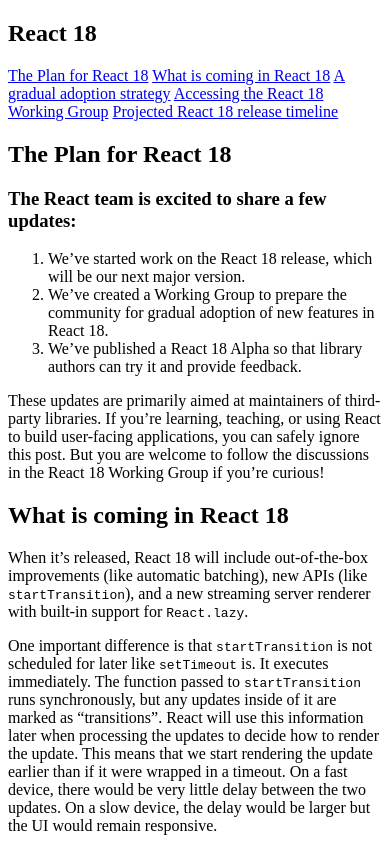
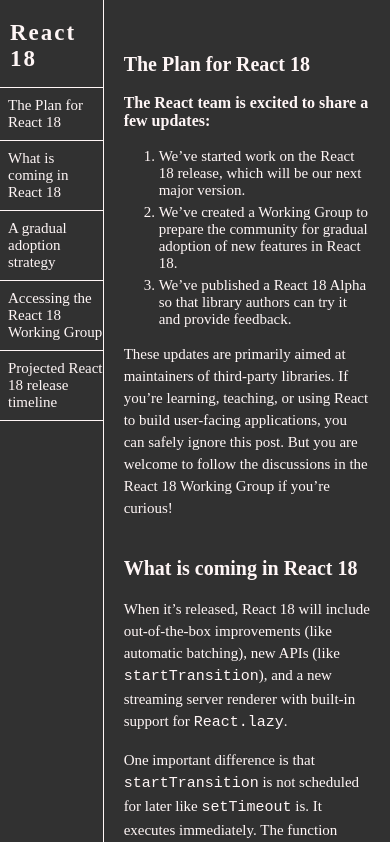
Before and after one commit to vinicius77/tech-doc-page, a plain HTML site: page index.html in a window 390 px wide. Shown: the top 842 px of the page. Drawn offline with Linux system fonts and the light colour scheme.

Commit message:
Some media queries, styles both nav menu and main content sections

```diff
--- a/index.html
+++ b/index.html
@@ -14,11 +14,14 @@
     <header>
       <h1>React 18</h1>
     </header>
+
+    <div id="links">
       <a class="nav-link" href="#The_Plan_for_React_18">The Plan for React 18</a>
       <a class="nav-link" href="#What_is_coming_in_React_18">What is coming in React 18</a>
-    <a class="nav-link" href="#A gradual_adoption_strategy">A gradual adoption strategy</a>
+      <a class="nav-link" href="#A_gradual_adoption_strategy">A gradual adoption strategy</a>
       <a class="nav-link" href="#Accessing_the_React_18_Working_Group">Accessing the React 18 Working Group</a>
       <a class="nav-link" href="#Projected_React_18_release_timeline">Projected React 18 release timeline</a>
+    </div>
   </nav>
 
   <main id="main-doc">
@@ -44,7 +47,7 @@
 
     </section>
 
-    <section id="What_is_coming_in_ React_18" class="main-section">
+    <section id="What_is_coming_in_React_18" class="main-section">
       <header>
         <h2>What is coming in React 18</h2>
       </header>
@@ -130,10 +133,11 @@
         <li>Release Candidate (RC): At least several weeks after Beta</li>
         <li>General Availability: At least several weeks after RC</li>
 
+
+      </ul>
       <p>More details about our projected release timeline are available in the Working Group. We’ll post updates on
         this blog
         when we’re closer to a public release.</p>
-      </ul>
     </section>
 
   </main>
--- a/style.css
+++ b/style.css
@@ -1,3 +1,80 @@
+* {
+  margin: 0;
+  padding: 0;
+  box-sizing: border-box;
+}
+
+:root {
+  --dark-schema: rgb(49, 49, 49);
+  --light-schema: rgb(255, 246, 246);
+}
+
+body {
+  display: flex;
+  color: var(--light-schema);
+  background-color: var(--dark-schema);
+}
+
+div#links {
+  display: flex;
+  flex-direction: column;
+}
+
+h2,
+h3 {
+  margin: 25px 0;
+}
+
+h1 {
+  padding: 20px 0px 15px 10px;
+  letter-spacing: 2px;
+  font-size: 28px;
+}
+
+ul,
+ol {
+  margin: 5px 0px 0px 35px;
+}
+
+li {
+  margin-bottom: 5px;
+}
+
+p {
+  margin-top: 15px;
+  line-height: 22px;
+}
+
+a {
+  text-decoration: none;
+  color: var(--light-schema);
+  font-size: 18px;
+  padding: 13px 0px 13px 12px;
+  border-bottom: 1px solid var(--light-schema);
+}
+
+a.nav-link:first-child {
+  border-top: 1px solid var(--light-schema);
+}
+
+section {
+  margin: 0px 0px 20px 0px;
+}
+
+#navbar {
+  display: flex;
+  flex-direction: column;
+  flex-basis: 29%;
+  border-right: 1px solid var(--light-schema);
+}
+
+#main-doc {
+  display: flex;
+  flex-direction: column;
+  flex-basis: 69%;
+  margin: 35px 20px;
+}
+
 /** On regular sized devices (laptops, desktops),
 ** the element with id="navbar" should be shown on
 ** the left side of the screen and should always be
@@ -5,3 +82,31 @@
 
 /** My Technical Documentation page should use at least
 ** one media query.*/
+@media (max-width: 751px) {
+  h1 {
+    font-size: 23px;
+  }
+
+  a {
+    font-size: 15px;
+    padding: 9px 0px 9px 8px;
+  }
+
+  h2,
+  h3 {
+    margin: 18px 0;
+  }
+
+  p,
+  li {
+    font-size: 15px;
+  }
+
+  h2 {
+    font-size: 20px;
+  }
+
+  h3 {
+    font-size: 16px;
+  }
+}
```
Lines whose indentation alone changed are shown as unchanged.
